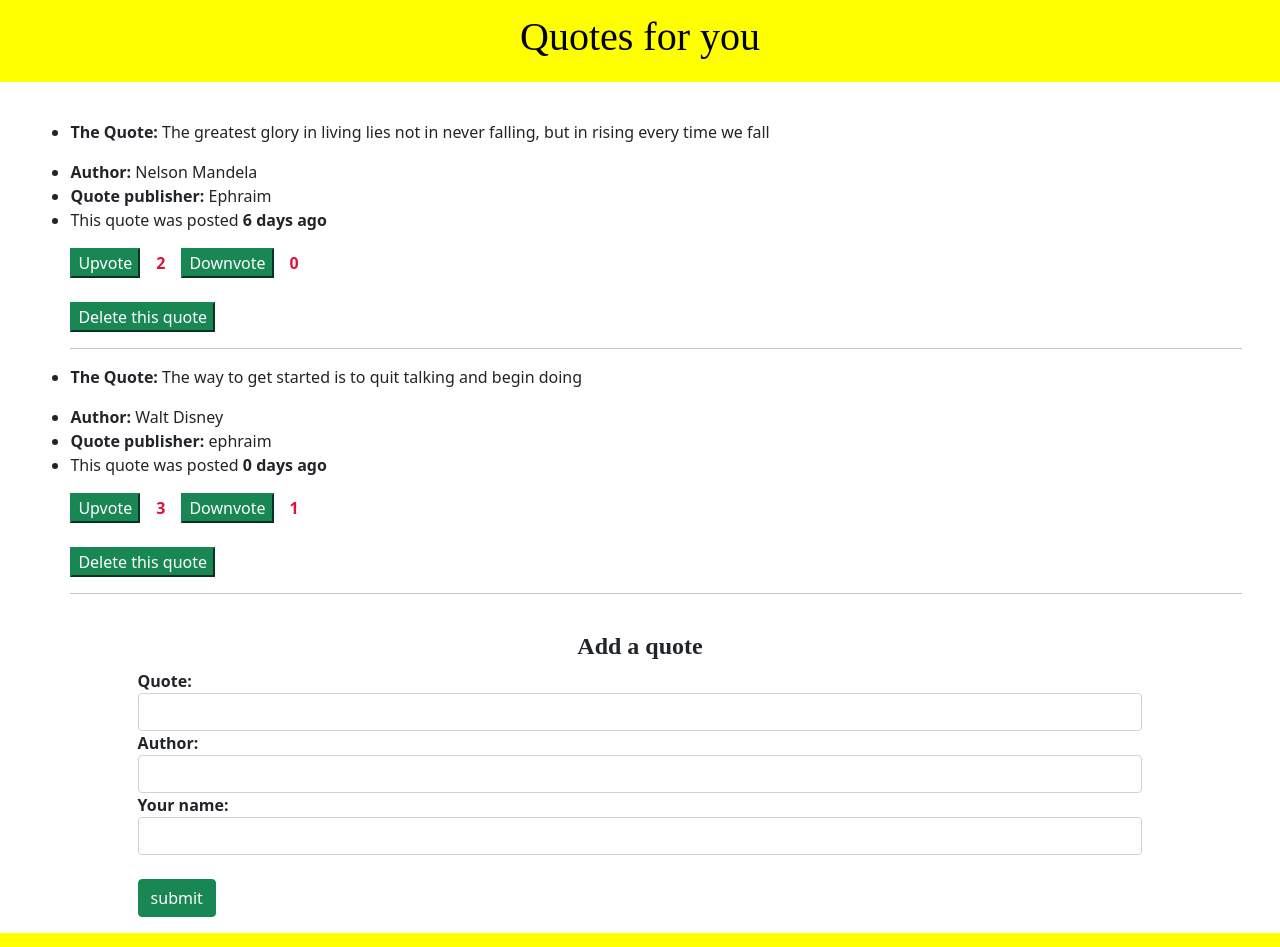
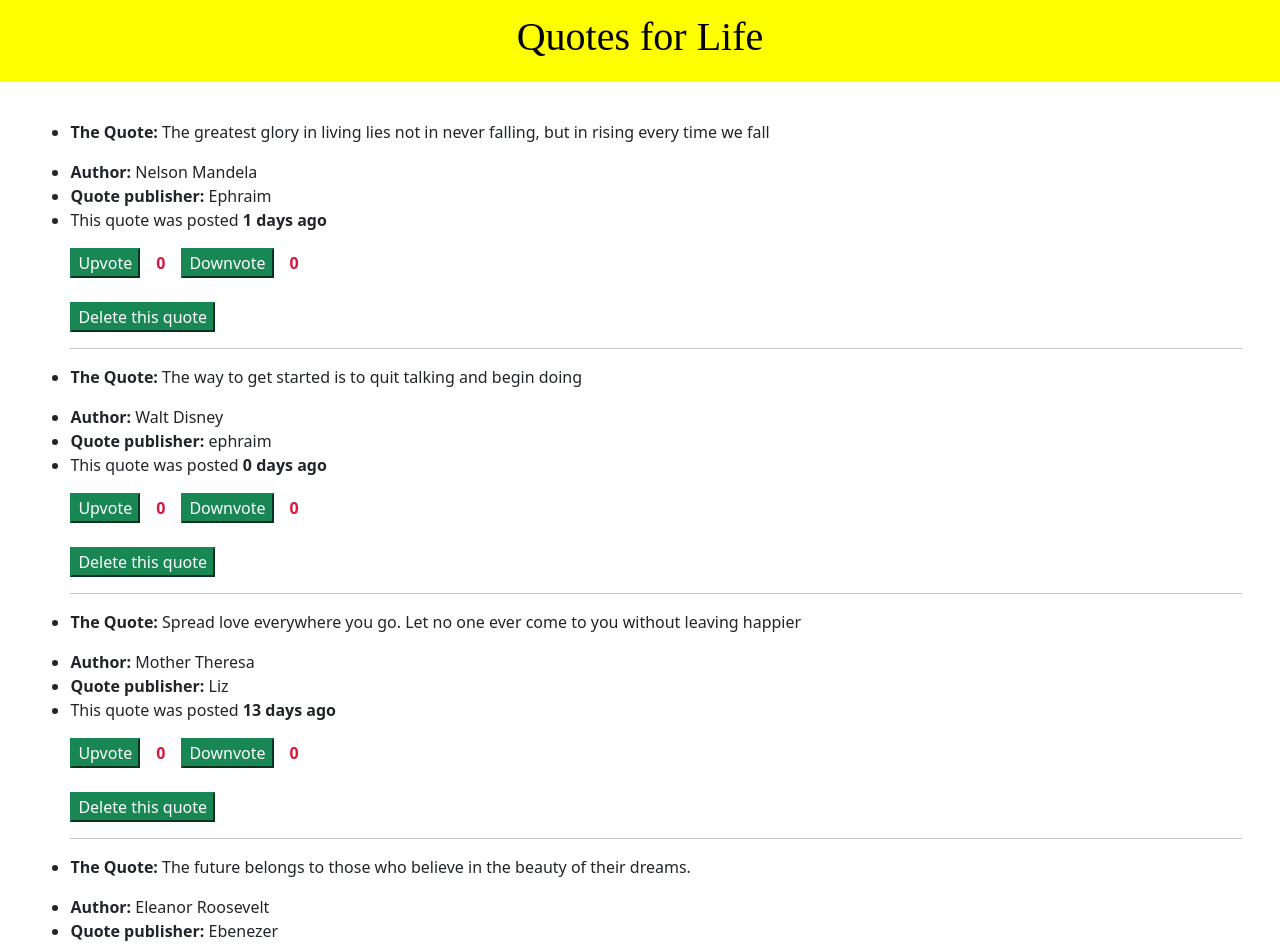
Before and after one commit to Ephraim19/Quoteapp, an Angular app: page / in a window 1280 px wide. Shown: the top 947 px of the page. Built offline with nearby package versions, Linux system fonts and the light colour scheme.

Commit message:
Added more quotes to my model class

```diff
--- a/src/app/completion-date.pipe.ts
+++ b/src/app/completion-date.pipe.ts
@@ -14,9 +14,8 @@ export class CompletionDatePipe implements PipeTransform {
 
     var difference = date.getTime() - value.getTime();
     var days = difference / (1000 * 3600 * 24);
-    //var dateDifferenceSeconds = dateDifference * 0.001;
-    //var dateCounter = dateDifferenceSeconds / 86400;
-    if (days > 0) {
+
+    if (days >= 0) {
       return days;
     } else {
       return 0;
--- a/src/app/quotes/quotes.component.html
+++ b/src/app/quotes/quotes.component.html
@@ -8,7 +8,7 @@
   </head>
   <body>
     <div class="heading">
-      <h1>Quotes for you</h1>
+      <h1>Quotes for Life</h1>
     </div>
     <div class="quote-detail" >
       <ul>
--- a/src/app/quotes/quotes.component.ts
+++ b/src/app/quotes/quotes.component.ts
@@ -13,18 +13,45 @@ export class QuotesComponent implements OnInit {
       'The greatest glory in living lies not in never falling, but in rising every time we fall',
       'Nelson Mandela',
       'Ephraim',
-      2,
       0,
-      new Date(2022, 1, 1)
+      0,
+      new Date(2022, 1, 6)
     ),
     new Quotes(
       2,
       'The way to get started is to quit talking and begin doing',
       'Walt Disney',
       'ephraim',
+      0,
+      0,
+      new Date(2022, 1, 10)
+    ),
+    new Quotes(
       3,
-      1,
-      new Date(2022, 2, 5)
+      'Spread love everywhere you go. Let no one ever come to you without leaving happier',
+      'Mother Theresa',
+      'Liz',
+      0,
+      0,
+      new Date(2021, 12, 25)
+    ),
+    new Quotes(
+      4,
+      'The future belongs to those who believe in the beauty of their dreams.',
+      'Eleanor Roosevelt',
+      'Ebenezer',
+      0,
+      0,
+      new Date(2022, 1, 3)
+    ),
+    new Quotes(
+      5,
+      'Tell me and I forget. Teach me and I remember. Involve me and I learn.',
+      'Benjamin Franklin',
+      'Leon',
+      0,
+      0,
+      new Date(2022, 1, 5)
     ),
   ];
 
```
